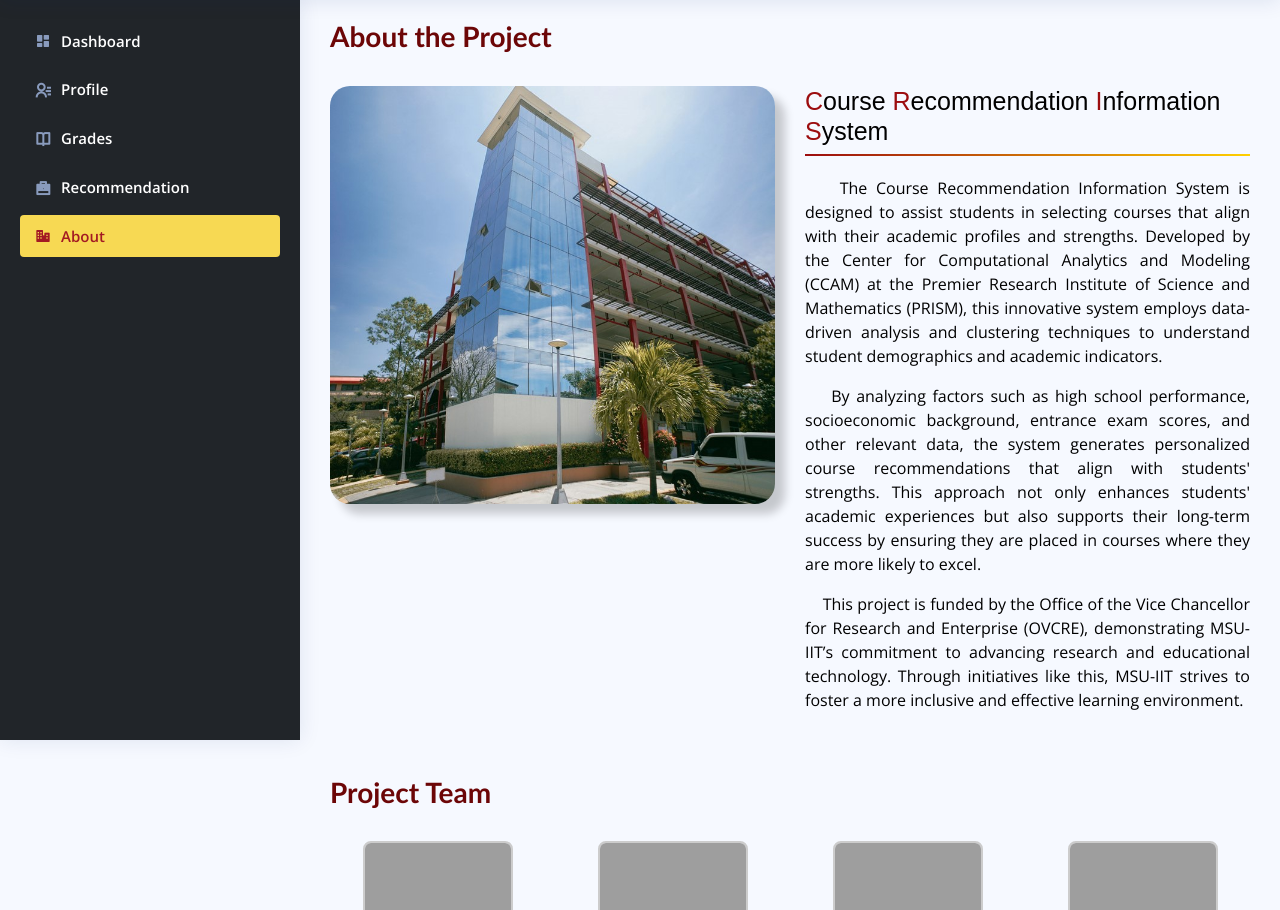
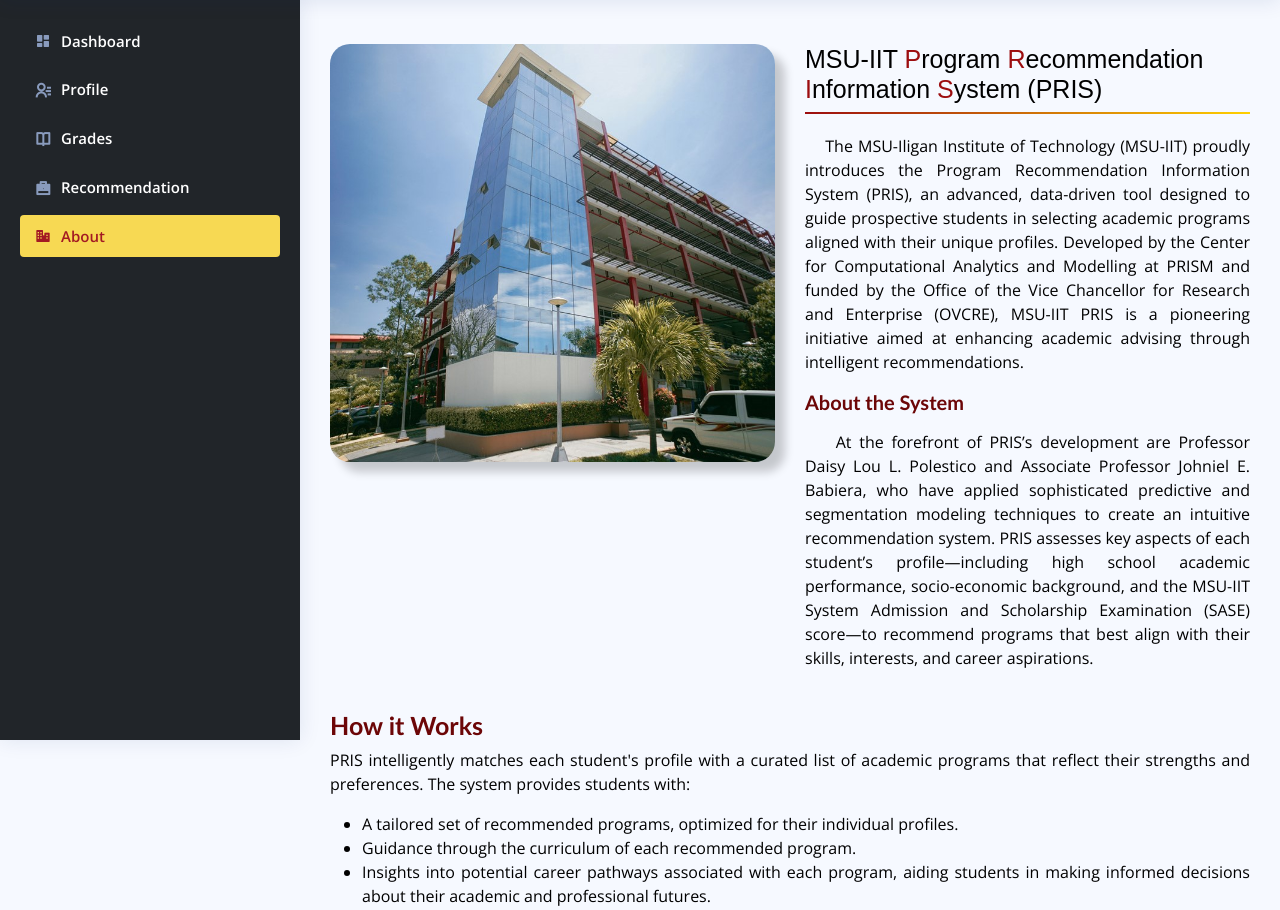
Before and after one commit to andraannn/program-recommendation-information-system-pris-, a Flask app: page /student/about in a window 1280 px wide. Shown: the part 60-970 px from the top of the page. Run offline with Flask 3, Linux system fonts and the light colour scheme; the visitor is signed in with stand-in values (Sample User, id 1); parts of the project's set-up code (start-up, migrations or seed data) failed here and were passed over; some libraries are stand-ins or nearby versions; grey boxes are pictures that could not be loaded.

Commit message:
modified about page

```diff
--- a/templates/student/about.html
+++ b/templates/student/about.html
@@ -140,7 +140,7 @@
 
     <!-- Main Body -->
     <main id="main" class="main">
-      <h3 class="about_title">About the Project</h3>
+      <!-- <h3 class="about_title">About the System</h3> -->
       <br>
         <section id="course-recommendation-info">
           <div class="row">
@@ -148,19 +148,33 @@
                 <img src="../static/assets/img/about.jpg" alt="Course Recommendation" class="img-fluid" style="border-radius: 20px; box-shadow: 10px 10px 10px rgba(0, 0, 0, 0.2);">
             </div>
             <div class="col-md-6">
-                <h3 style="font-size: 25px;"><span class="t_span">C</span>ourse <span class="t_span">R</span>ecommendation <span class="t_span">I</span>nformation <span class="t_span">S</span>ystem</h3>
+                <h3 style="font-size: 25px;">MSU-IIT <span class="t_span">P</span>rogram <span class="t_span">R</span>ecommendation <span class="t_span">I</span>nformation <span class="t_span">S</span>ystem (PRIS)</h3>
                 <div style="background: linear-gradient(to right, #9c0d0f, #ffd000); height: 2px; margin-bottom: 20px;"></div>
                 <p style="text-align: justify; font-family: Open Sans, sans-serif;">
-                    &nbsp;&nbsp;&nbsp;&nbsp;The Course Recommendation Information System is designed to assist students in selecting courses that align with their academic profiles and strengths. Developed by the Center for Computational Analytics and Modeling (CCAM) at the Premier Research Institute of Science and Mathematics (PRISM), this innovative system employs data-driven analysis and clustering techniques to understand student demographics and academic indicators.
-                </p>
+                    &nbsp;&nbsp;&nbsp;&nbsp;The MSU-Iligan Institute of Technology (MSU-IIT) proudly introduces the Program Recommendation Information System (PRIS), an advanced, data-driven tool designed to guide prospective students in selecting academic programs aligned with their unique profiles. Developed by the Center for Computational Analytics and Modelling at PRISM and funded by the Office of the Vice Chancellor for Research and Enterprise (OVCRE), MSU-IIT PRIS is a pioneering initiative aimed at enhancing academic advising through intelligent recommendations.
+                <h3 class="about_title" style="font-size: 20px;">About the System</h3>
+                  </p>
                 <p style="text-align: justify">
-                    &nbsp;&nbsp;&nbsp;&nbsp;By analyzing factors such as high school performance, socioeconomic background, entrance exam scores, and other relevant data, the system generates personalized course recommendations that align with students' strengths. This approach not only enhances students' academic experiences but also supports their long-term success by ensuring they are placed in courses where they are more likely to excel.
-                </p>
-                <p style="text-align: justify">
-                    &nbsp;&nbsp;&nbsp;&nbsp;This project is funded by the Office of the Vice Chancellor for Research and Enterprise (OVCRE), demonstrating MSU-IIT’s commitment to advancing research and educational technology. Through initiatives like this, MSU-IIT strives to foster a more inclusive and effective learning environment.
+                    &nbsp;&nbsp;&nbsp;&nbsp;At the forefront of PRIS’s development are Professor Daisy Lou L. Polestico and Associate Professor Johniel E. Babiera, who have applied sophisticated predictive and segmentation modeling techniques to create an intuitive recommendation system. PRIS assesses key aspects of each student’s profile—including high school academic performance, socio-economic background, and the MSU-IIT System Admission and Scholarship Examination (SASE) score—to recommend programs that best align with their skills, interests, and career aspirations.
                 </p>
             </div>
           </div>
+          <br>
+          <div>
+            <h3 class="about_title" style="font-size: 25px;">How it Works</h3>
+            <p style="text-align: justify; font-family: Open Sans, sans-serif;">PRIS intelligently matches each student's profile with a curated list of academic programs that reflect their strengths and preferences. The system provides students with:</p>
+            <ul style="text-align: justify; font-family: Open Sans, sans-serif;">
+                <li>A tailored set of recommended programs, optimized for their individual profiles.</li>
+                <li>Guidance through the curriculum of each recommended program.</li>
+                <li>Insights into potential career pathways associated with each program, aiding students in making informed decisions about their academic and professional futures.</li>
+            </ul>
+          </div>
+          <br>
+          <h3 class="about_title" style="font-size: 25px;">A Commitment to Educational Innovation</h3>
+          <p style="text-align: justify; font-family: Open Sans, sans-serif;">
+            The MSU-IIT PRIS exemplifies the university’s commitment to integrating research and technology into educational guidance. As a one-stop career guidance platform, PRIS reflects MSU-IIT’s dedication to fostering a supportive, inclusive, and efficient learning environment for all students. Through innovations like PRIS, MSU-IIT remains at the forefront of enhancing student success and promoting academic excellence.
+            For more information on MSU-IIT PRIS or to explore potential academic pathways, please contact the Center for Computational Analytics and Modelling at PRISM.
+          </p>
           <br>
           <br>
           <h3 class="about_title">Project Team</h3>
```
